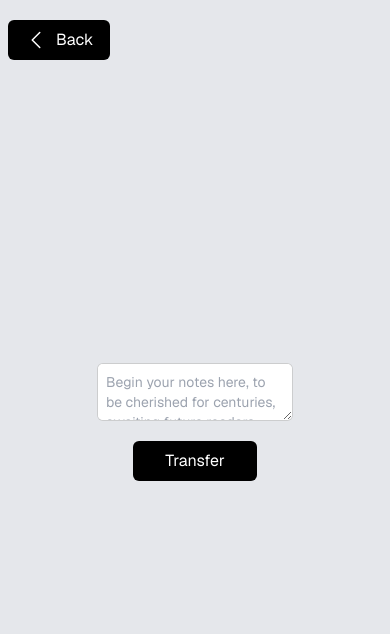
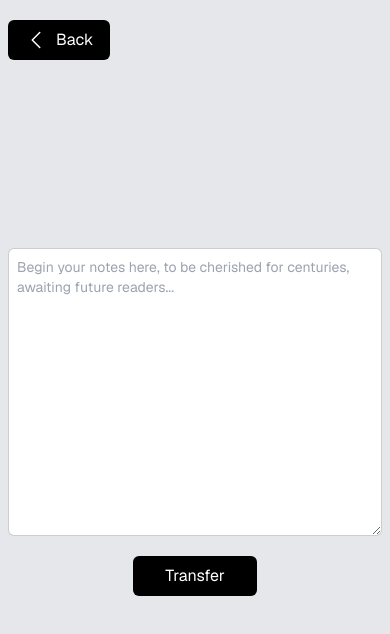
Before and after one commit to ipuldev/kapsulnote, a Next.js app: page /add-capsule in a window 390 px wide. Shown: the top 634 px of the page. Built offline with nearby package versions, Linux system fonts and the light colour scheme.

Commit message:
style(add-form): mobile friendly ui

```diff
--- a/app/add-capsule/page.tsx
+++ b/app/add-capsule/page.tsx
@@ -24,9 +24,9 @@ export default function Index(){
     };
 
     return (
-        <form className="flex flex-col w-full sm:p-5 justify-center w-full items-center">
+        <form className="flex flex-col w-full sm:p-5 justify-center w-full items-center p-2 sm:p-0">
             <BackButton href="/"/>
-            <textarea name="value" id="value" className="sm:min-h-52 text-sm sm:resize-x rounded-md sm:w-2/6 border border-grey-300 hover:border-blue-400 p-2 focus:ring-4 focus:outline-none focus:ring-blue-100 duration-150" placeholder="Begin your notes here, to be cherished for centuries, awaiting future readers..."></textarea>
+            <textarea name="value" id="value" className="w-full text-sm min-h-72 rounded-md border border-grey-300 hover:border-blue-400 p-2 focus:ring-4 focus:outline-none focus:ring-blue-100 duration-150 sm:w-2/6 sm:min-h-52 sm:resize-x" placeholder="Begin your notes here, to be cherished for centuries, awaiting future readers..."></textarea>
             <SubmitButton
                 formAction={onSubmit}
                 className="bg-black text-white rounded-md mt-5 px-8 py-2 text-white hover:shadow-lg duration-150"
--- a/app/page.tsx
+++ b/app/page.tsx
@@ -5,14 +5,11 @@ import Link from "next/link";
 
 export default async function Index() {
   const supabase = createClient();
-  const notes = await supabase.from("note").select("*");
-
-  const list4 = (notes.count ?? 0) / 4;
-  const list3 = (notes.count ?? 0) / 3;
+  const notes = await supabase.from("note").select("*").order("created_at", { ascending: false});
 
   return (
     <>
-      <div className="right-5 top-5 bg-white border shadow-2xl flex px-10 py-3 w-auto rounded gap-5 fixed">
+      <div className="flex bg-white border w-full fixed z-50 font-sans bg-white flex-row flex w-full border-t-[1px] py-3 border-top-2 bottom-0 justify-between px-5 shadow-2xl sm:bottom-auto sm:w-auto sm:right-5 sm:top-5 sm:px-10 sm:py-3 sm:rounded sm:gap-5">
         <Link
           href="/add-capsule"
           className="bg-black text-white py-3 px-5 rounded shadow-sm border-2 border-black hover:bg-slate-900 duration-300"
```
